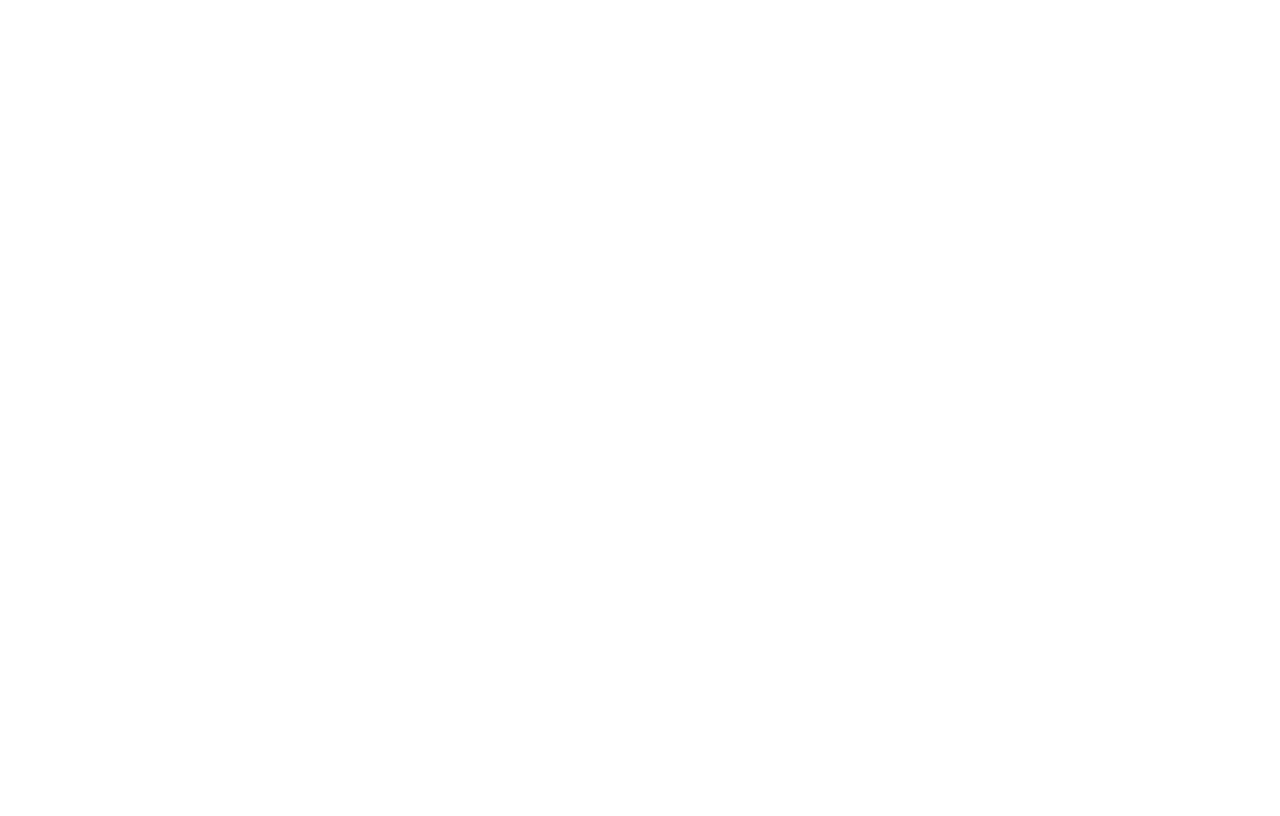
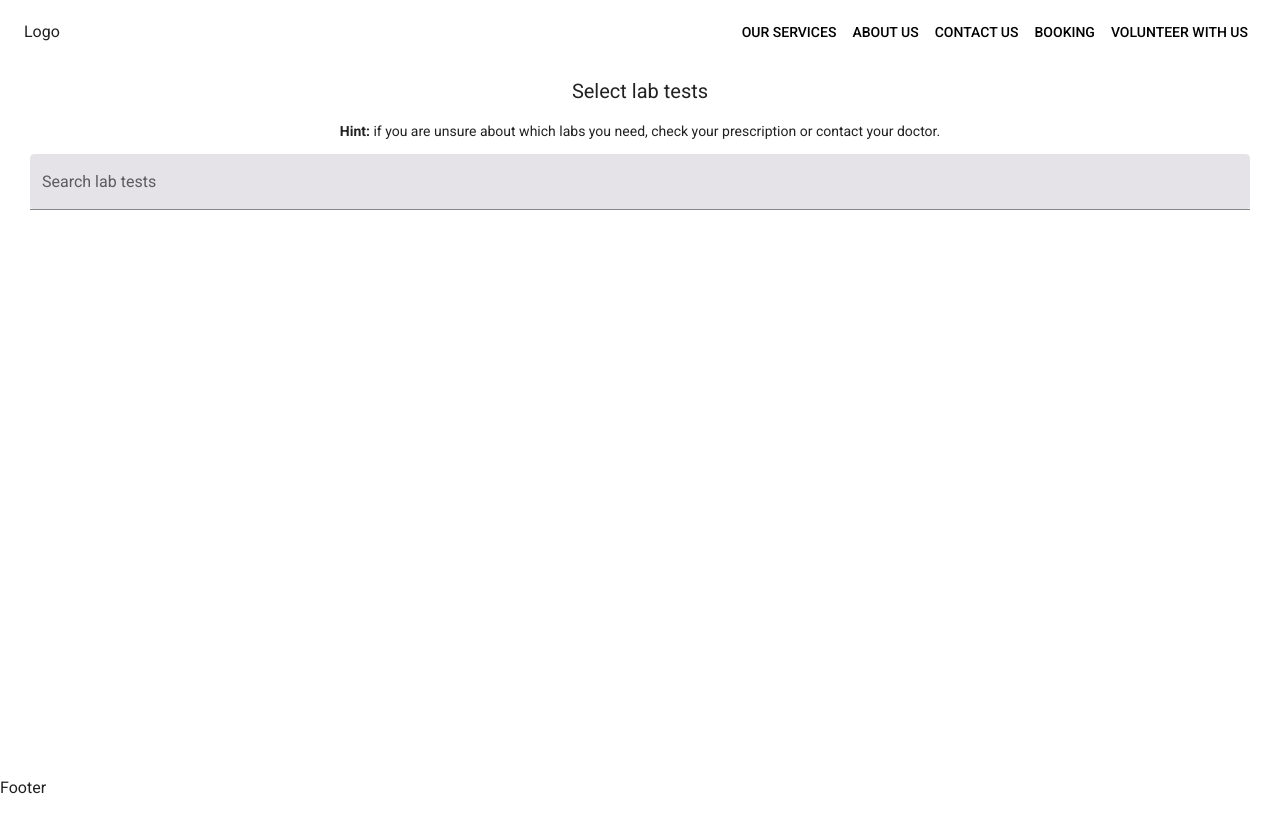
Before and after one commit to connorjchen/hope-health-van, a React (Vite) app in the folder client/: page /labtests in a window 1280 px wide. Before the commit this address had no page. Built offline with nearby package versions, Linux system fonts and the light colour scheme.

Commit message:
Lab tests init

```diff
--- a/client/src/App.jsx
+++ b/client/src/App.jsx
@@ -1,4 +1,5 @@
 import { BrowserRouter, Routes, Route, useLocation } from "react-router-dom";
+import LabTests from "./screens/labTests";
 import Services from "./screens/services";
 import Home from "./screens/home";
 import NavBarFooterLayout from "./components/navBarFooterLayout";
@@ -25,6 +26,7 @@
             <Route element={<NavBarFooterLayout />}>
               <Route path="/" element={<Home />} exact />
               <Route path="/services" element={<Services />} />
+              <Route path="/labtests" element={<LabTests />} />
             </Route>
           </Routes>
         </ScrollToTop>
--- /dev/null
+++ b/client/src/screens/labTests.jsx
@@ -0,0 +1,39 @@
+import {
+  Box,
+  Typography,
+  useTheme,
+  TextField,
+  LinearProgress,
+} from "@mui/material";
+
+function LabTests() {
+  const theme = useTheme();
+
+  return (
+    <Box
+      sx={{
+        mt: 7, // accomodate for navbar, TODO: alter on navbar size change
+      }}
+    >
+      <LinearProgress variant="determinate" value={5} />
+      <Box align="center" px="30px">
+        <Typography variant="h1">Select lab tests</Typography>
+        <Typography variant="subtitle1" mb="15px">
+          <Box fontWeight="bold" display="inline" component="span">
+            Hint:{" "}
+          </Box>
+          if you are unsure about which labs you need, check your prescription
+          or contact your doctor.
+        </Typography>
+        <TextField
+          fullWidth
+          id="filled-basic"
+          label="Search lab tests"
+          variant="filled"
+        />
+      </Box>
+    </Box>
+  );
+}
+
+export default LabTests;
--- a/client/src/theme.js
+++ b/client/src/theme.js
@@ -10,6 +10,15 @@
 const theme = createTheme({
   typography: {
     fontFamily: ["Roboto"],
+    h1: {
+      fontWeight: 400,
+      fontSize: "20px",
+      margin: "20px",
+    },
+    subtitle1: {
+      fontSize: "14px",
+      lineHeight: "16px",
+    },
   },
   palette: {
     primary: {
@@ -23,6 +32,32 @@
       light: lightPurple,
     },
   },
+  components: {
+    MuiLinearProgress: {
+      styleOverrides: {
+        root: {
+          background: greyishPurple,
+          "& .MuiLinearProgress-barColorPrimary": {
+            backgroundColor: darkPurple,
+          },
+        },
+      },
+    },
+    MuiTextField: {
+      styleOverrides: {
+        root: {
+          backgroundColor: greyishPurple,
+          borderRadius: "5px",
+          label: {
+            fontSize: "16px",
+          },
+          input: {
+            fontSize: "16px",
+          },
+        },
+      },
+    },
+  },
 });
 
 export default theme;
```
